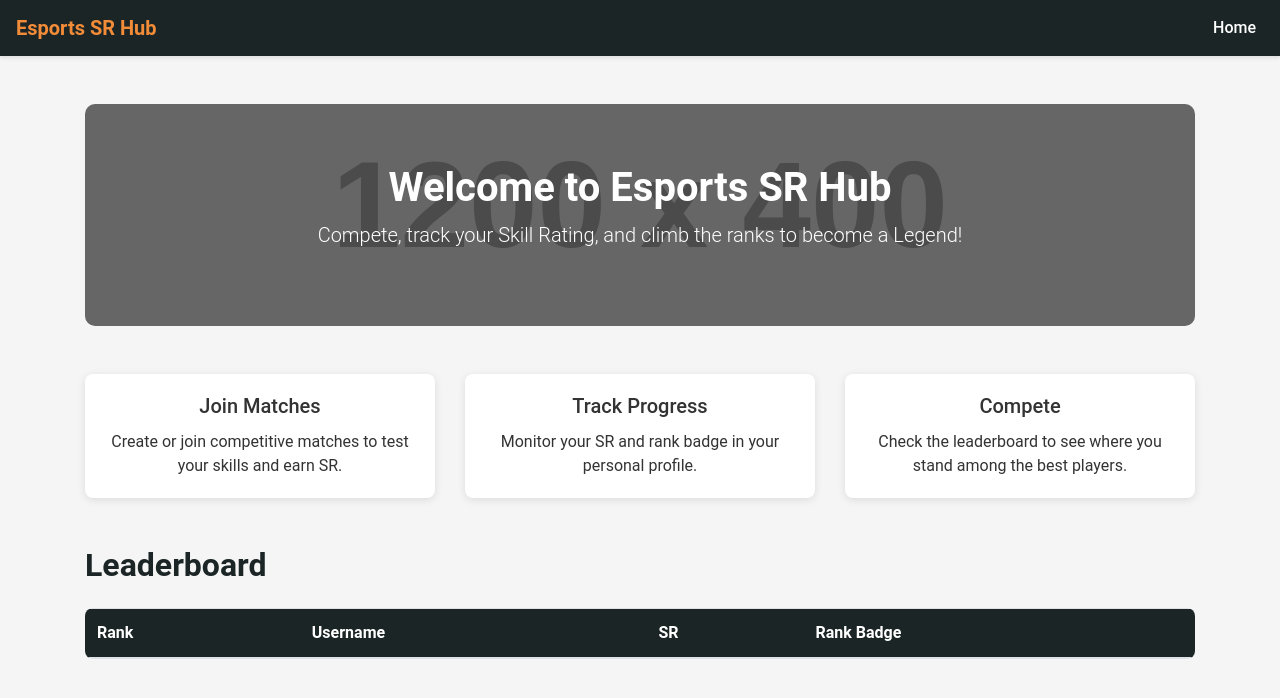
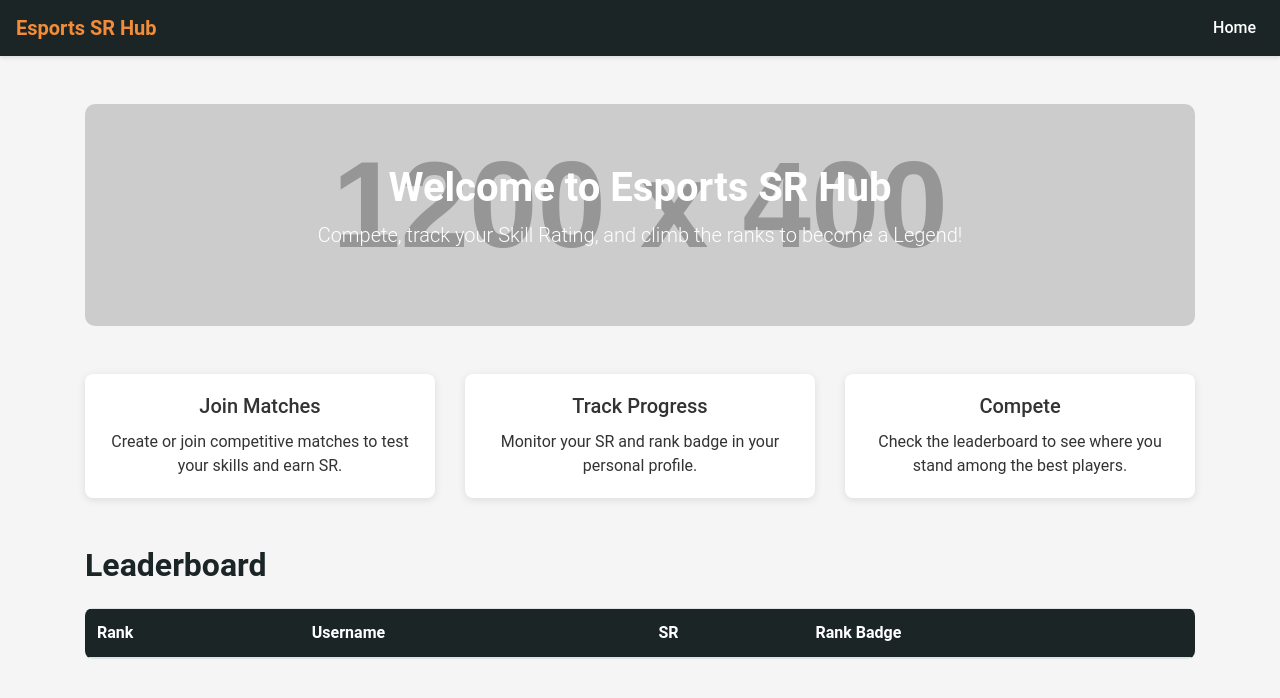
Before and after one commit to PlayersLeague/8s, a plain HTML site: page public/index.html in a window 1280 px wide. Both pictures are taken after a click on the link "Home". Drawn offline with nearby package versions, Linux system fonts and the light colour scheme; no server answers; placeholder pictures from the web are drawn by us.

Commit message:
Update styles.css

```diff
--- a/public/styles.css
+++ b/public/styles.css
@@ -27,7 +27,7 @@ body {
   color: #fff;
 }
 .hero {
-  background: linear-gradient(rgba(0, 0, 0, 0.5), rgba(0, 0, 0, 0.5)), url('https://via.placeholder.com/1200x400?text=Esports+Banner');
+  background-image: url("https://via.placeholder.com/1200x400?text=Esports+Banner");
   background-size: cover;
   background-position: center;
   padding: 60px 0;
```
